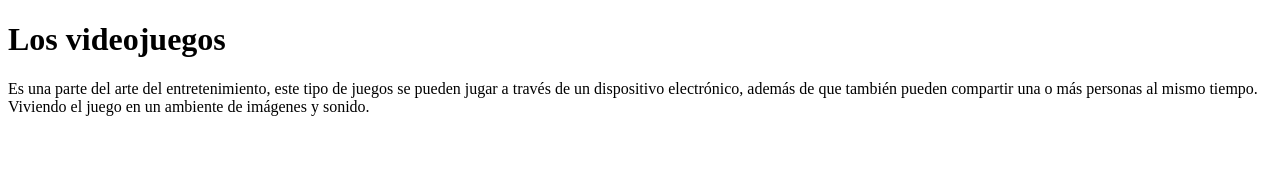
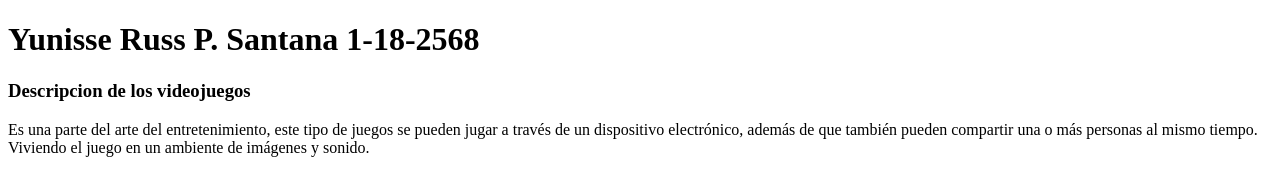
Before and after one commit to yunissep/tarea_videojuegos, a plain HTML site: page index.html in a window 1280 px wide. Drawn offline with Linux system fonts and the light colour scheme.

Commit message:
Archivo de la rama gh-pages

```diff
--- a/index1.html
+++ b/index.html
@@ -7,7 +7,8 @@
     <title>Videojuegos</title>
 </head>
 <body>
-    <h1>Los videojuegos</h1>
+    <h1>Yunisse Russ P. Santana 1-18-2568</h1>
+    <h3>Descripcion de los videojuegos</h3>
     <p>Es una parte del arte del entretenimiento, este tipo de juegos se pueden jugar a través de un dispositivo electrónico, además de que también pueden compartir una o más personas al mismo tiempo. Viviendo el juego en un ambiente de imágenes y sonido.</p>
 </body>
 </html>
```
Also changed, not shown: index2.html (deleted, +0 -13 lines).
